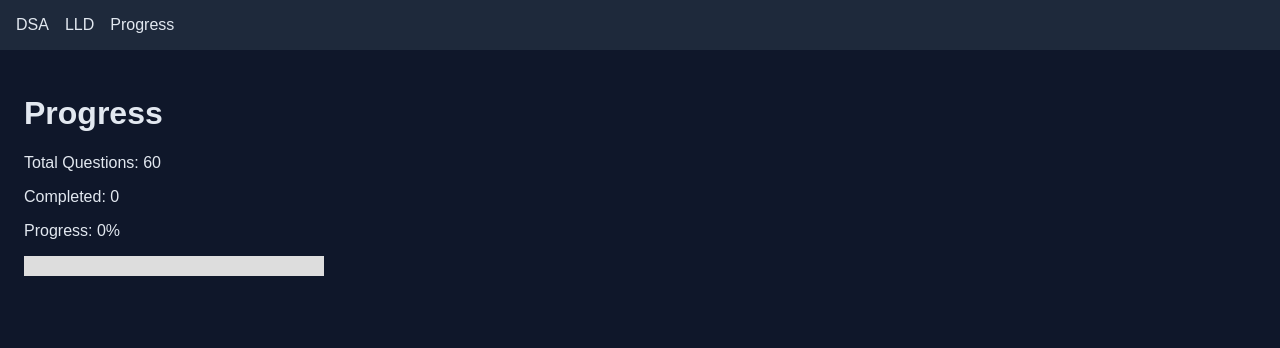
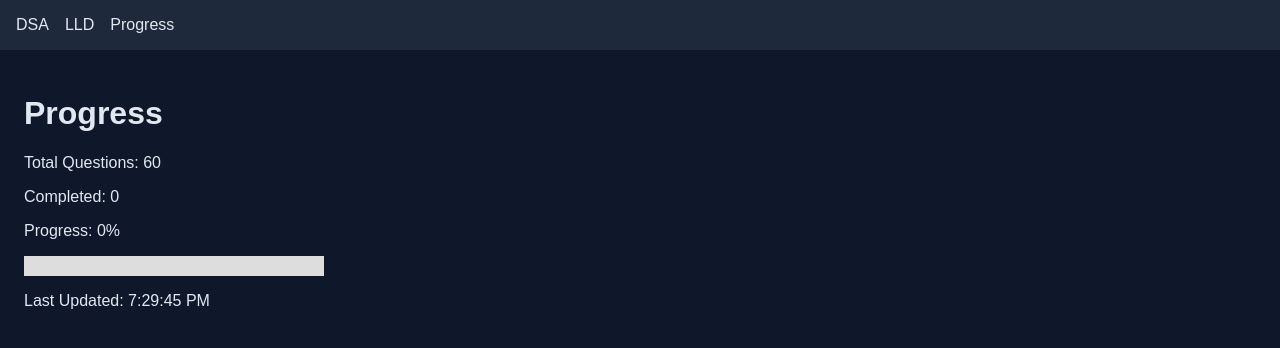
Before and after one commit to Arush0104/reactprojectreview, a React (Create React App) app: page /progress in a window 1280 px wide. Shown: the top 348 px of the page. Built offline with nearby package versions, Linux system fonts and the light colour scheme.

Commit message:
Update Progress.js

```diff
--- a/src/pages/Progress.js
+++ b/src/pages/Progress.js
@@ -1,9 +1,20 @@
-import React from "react";
+import React, { Component } from "react";
+import PropTypes from "prop-types";
 
-function Progress({ questions }) {
+class Progress extends Component {
+  constructor(props) {
+    super(props);
+
+    this.state = {
+      lastUpdated: new Date()
+    };
+  }
+
+  render() {
+    const { questions } = this.props;
+
     const total = questions.length;
     const completed = questions.filter((q) => q.done).length;
-
     const percentage = Math.round((completed / total) * 100);
 
     return (
@@ -23,8 +34,15 @@ function Progress({ questions }) {
             }}
           ></div>
         </div>
+
+        <p>Last Updated: {this.state.lastUpdated.toLocaleTimeString()}</p>
       </div>
     );
   }
+}
+
+Progress.propTypes = {
+  questions: PropTypes.array.isRequired
+};
 
 export default Progress;
```
Lines whose indentation alone changed are shown as unchanged.
